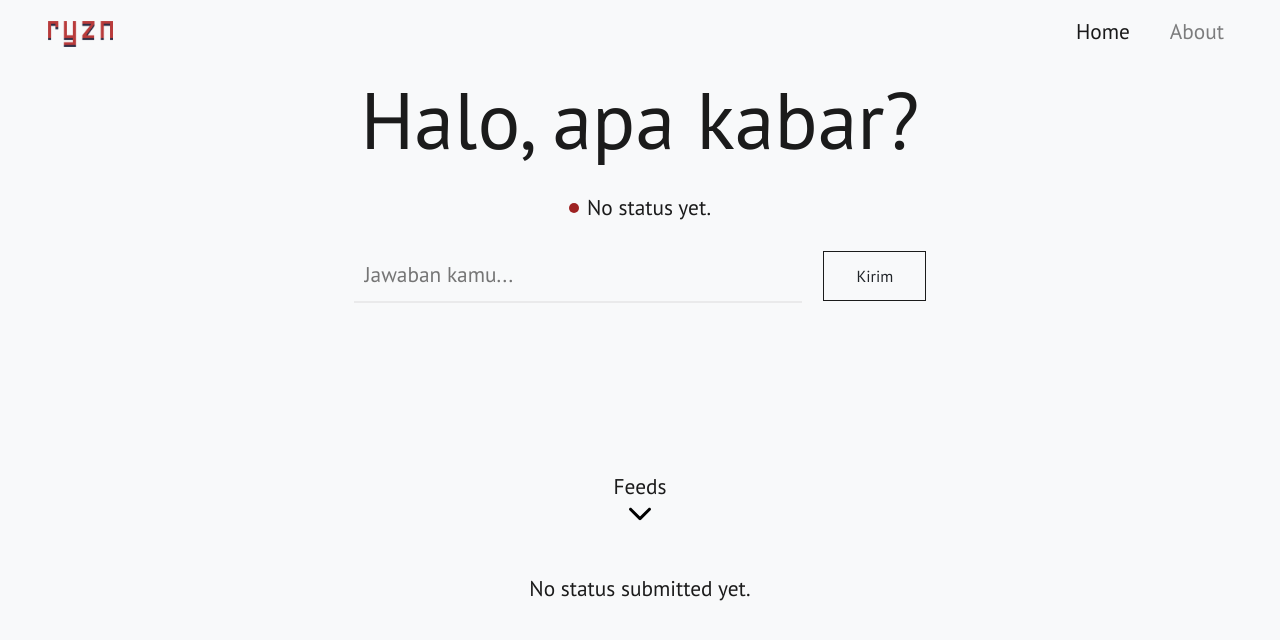
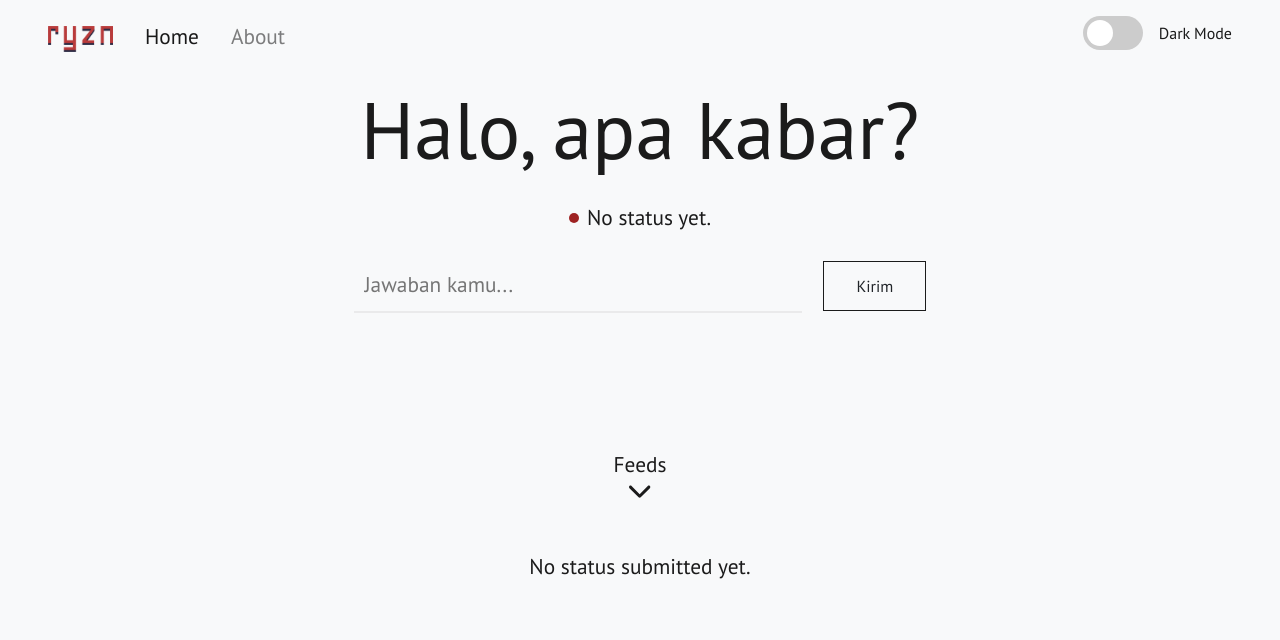
Before and after one commit to mrifqyz/django-simple-project, a Django app: page / in a window 1280 px wide. Shown: the top 640 px of the page. Run offline with Django 3.2, Linux system fonts and the light colour scheme; data that the repository does not hold is empty; some libraries are stand-ins or nearby versions.

Commit message:
add darktheme test and js static file

```diff
--- a/ededet/static/main.css
+++ b/ededet/static/main.css
@@ -1,18 +1,21 @@
-body{
+* {
+    color: #1b1b1b;
+}
+
+body {
     font-family: 'PT Sans', sans-serif;
-    color: #1b1b1b;
     font-size: 16pt;
 }
 
-.text-big{
+.text-big {
     font-size: 60pt;
 }
 
-.align-c{
+.align-c {
     text-align: center;
 }
 
-.form-style{
+.form-style {
     width: 35vw;
     padding: 8pt;
     background: none;
@@ -20,79 +23,173 @@ body{
     border-bottom: 2px solid rgba(37, 37, 37, 0.067);
 }
 
-.form-style:focus{
+.form-style:focus {
     outline: none;
     border-bottom: 2px solid rgba(37, 37, 37, 0.067);
 }
 
-.btn-border{
+.form-white {
+    border-color: #ffffff;
+}
+
+.btn-border {
     border-radius: 0;
     padding: 12px 32px;
     border: 1px solid #1b1b1b;
 }
 
-.btn-border:hover{
+.btn-border:hover {
     color: #f9f9f9;
     background-color: #1b1b1b;
     transition-property: width;
     transition-duration: 2s;
 }
 
-.img16{
-    width: 16pt;
+.btn-border-rev {
+    border-color: #f9f9f9;
+    color: #f9f9f9;
 }
 
-.img24{
+.btn-border-rev:hover {
+    background-color: #f9f9f9;
+    color: #1b1b1b;
+}
+
+.icon16 {
+    width: 16pt;
+    height: 16pt;
+    fill: #1b1b1b;
+}
+
+.icon24 {
     width: 24pt;
     height: 24pt;
+    fill: #1b1b1b;
 }
 
-.disable-margin{
+.disable-margin {
     margin: 0;
 }
 
-.circle{
+.circle {
     background-color: aqua;
     border-radius: 50%;
     height: 10px;
     width: 10px;
 }
 
-.green{
+.green {
     background-color: #4c9143;
 }
 
-.red{
+.red {
     background-color: #9e2222;
 }
 
-.flex-left{
+.fill-white {
+    fill: #f9f9f9 !important;
+}
+
+.flex-left {
     display: flex;
     justify-content: left;
     align-items: center;
     flex-direction: row;
 }
 
-.flex-center-col{
+.flex-center-col {
     display: flex;
     justify-content: center;
     flex-direction: column;
     align-items: center;
 }
 
-#brand-logo{
+#brand-logo {
     width: 65px;
 }
 
-#foto{
+#foto {
     border-radius: 50%;
     width: 250px;
 }
 
-.bold{
+.bold {
     font-weight: 700;
 }
 
-.text-24{
+.text-24 {
     font-size: 24pt;
 }
+
+.text-12 {
+    font-size: 12pt;
+}
+
+.switch {
+    position: relative;
+    display: inline-block;
+    width: 60px;
+    height: 34px;
+}
+
+.switch input {
+    opacity: 0;
+    width: 0;
+    height: 0;
+}
+
+.slider {
+    position: absolute;
+    cursor: pointer;
+    top: 0;
+    left: 0;
+    right: 0;
+    bottom: 0;
+    background-color: #ccc !important;
+    -webkit-transition: .4s;
+    transition: .4s;
+}
+
+.slider:before {
+    position: absolute;
+    content: "";
+    height: 26px;
+    width: 26px;
+    left: 4px;
+    bottom: 4px;
+    background-color: white !important;
+    -webkit-transition: .4s;
+    transition: .4s;
+}
+
+input:checked+.slider {
+    background-color: #9e2222 !important;
+}
+
+input:focus+.slider {
+    box-shadow: 0 0 1px #9e2222 !important;
+}
+
+input:checked+.slider:before {
+    -webkit-transform: translateX(26px);
+    -ms-transform: translateX(26px);
+    transform: translateX(26px);
+}
+
+.slider.round {
+    border-radius: 34px;
+}
+
+.slider.round:before {
+    border-radius: 50%;
+}
+
+.accordion {
+    cursor: pointer;
+    transition: 0.4s;
+}
+
+.panel {
+    display: none;
+    overflow: hidden;
+}
--- /dev/null
+++ b/ededet/static/main.js
@@ -0,0 +1,26 @@
+$(document).ready(function () {
+    $('input[type=checkbox]').change(function(){
+        var changeableElement = ["a", "h1", "p", "td", "th"]
+        if ($(this).is(':checked')) {
+            for(i=0;i<changeableElement.length;i++){
+                $(changeableElement[i]).addClass("text-light");
+            }
+            $('body').removeClass("bg-light").addClass("bg-dark");
+            $('.btn-border').addClass("btn-border-rev");
+            $('.form-style').addClass("border-white");
+            $('.icon16').addClass("fill-white");
+            $('.icon24').addClass("fill-white");
+        }else{
+            for(i=0;i<changeableElement.length;i++){
+                $(changeableElement[i]).removeClass("text-light");
+            }
+            $('body').removeClass("bg-dark").addClass("bg-light");
+            $('.btn-border').removeClass("btn-border-rev");
+            $('.form-style').removeClass("border-white");
+            $('.icon16').removeClass("fill-white");
+            $('.icon24').removeClass("fill-white");
+        }
+    });
+
+
+});
--- a/ededet/templates/landing.html
+++ b/ededet/templates/landing.html
@@ -15,11 +15,18 @@
         </form>
     </div>
 </div>
-<br><br>
+<br>
 <div class="feeds-scroll my-5 flex-center-col">
     <p class="disable-margin">Feeds</p>
-    <img src="{% static 'down.svg' %}" alt="" class="img16">
+    <svg class="icon16 accordion" viewBox="0 0 451.847 451.847" style="enable-background:new 0 0 451.847 451.847;">
+<g>
+	<path d="M225.923,354.706c-8.098,0-16.195-3.092-22.369-9.263L9.27,151.157c-12.359-12.359-12.359-32.397,0-44.751
+		c12.354-12.354,32.388-12.354,44.748,0l171.905,171.915l171.906-171.909c12.359-12.354,32.391-12.354,44.744,0
+		c12.365,12.354,12.365,32.392,0,44.751L248.292,345.449C242.115,351.621,234.018,354.706,225.923,354.706z"/>
+</g>
+</svg>
 </div>
+
 
 <div class="status-container mx-5 flex-center-col">
     {% if status_obj > 0 %}
@@ -45,6 +52,5 @@
     <p>No status submitted yet.</p>
     {% endif %}
 </div>
-</div>
 
 {% endblock %}
--- a/ededet/templates/template.html
+++ b/ededet/templates/template.html
@@ -11,6 +11,10 @@
   <link rel="stylesheet" href="https://stackpath.bootstrapcdn.com/bootstrap/4.3.1/css/bootstrap.min.css"
     integrity="sha384-ggOyR0iXCbMQv3Xipma34MD+dH/1fQ784/j6cY/iJTQUOhcWr7x9JvoRxT2MZw1T" crossorigin="anonymous">
   <link rel="stylesheet" href="{% static 'main.css' %}">
+  <script
+  src="https://code.jquery.com/jquery-3.4.1.slim.min.js"
+  integrity="sha256-pasqAKBDmFT4eHoN2ndd6lN370kFiGUFyTiUHWhU7k8="
+  crossorigin="anonymous"></script>
 
 </head>
 
@@ -19,18 +23,26 @@
     <a class="navbar-brand" href="/">
       <img src="{% static 'logo.png' %}" alt="" id="brand-logo">
     </a>
-        <button class="navbar-toggler" type="button" data-toggle="collapse" data-target="#navbarNav" aria-controls="navbarNav" aria-expanded="false" aria-label="Toggle navigation">
+    <button class="navbar-toggler" type="button" data-toggle="collapse" data-target="#navbarNav"
+      aria-controls="navbarNav" aria-expanded="false" aria-label="Toggle navigation">
       <span class="navbar-toggler-icon"></span>
     </button>
     <div class="collapse navbar-collapse" id="navbarNav">
-          <ul class="navbar-nav ml-auto">
-            <li class="nav-item {% if page == "home" %} active {% endif %} px-4">
+      <ul class="navbar-nav">
+        <li class="nav-item {% if page == "home" %} active {% endif %} px-2">
           <a class="nav-link" href="/">Home <span class="sr-only">(current)</span></a>
         </li>
-            <li class="nav-item {% if page == "about" %} active {% endif %}">
+        <li class="nav-item {% if page == "about" %} active {% endif %} px-2">
           <a class="nav-link" href="/about">About</a>
         </li>
       </ul>
+      <div class="flex-left py-2 ml-auto">
+        <label class="switch mr-3">
+          <input type='checkbox' id="togel">
+          <span class="slider round"></span>
+        </label>
+        <p class="mb-2 text-12">Dark Mode</p>
+      </div>
     </div>
   </nav>
 
@@ -38,6 +50,17 @@
     {% block content %}
     {% endblock %}
   </div>
+
+  <script src="{% static 'main.js' %}"></script>
+  <script src="https://code.jquery.com/jquery-3.3.1.slim.min.js"
+    integrity="sha384-q8i/X+965DzO0rT7abK41JStQIAqVgRVzpbzo5smXKp4YfRvH+8abtTE1Pi6jizo" crossorigin="anonymous">
+  </script>
+  <script src="https://cdnjs.cloudflare.com/ajax/libs/popper.js/1.14.7/umd/popper.min.js"
+    integrity="sha384-UO2eT0CpHqdSJQ6hJty5KVphtPhzWj9WO1clHTMGa3JDZwrnQq4sF86dIHNDz0W1" crossorigin="anonymous">
+  </script>
+  <script src="https://stackpath.bootstrapcdn.com/bootstrap/4.3.1/js/bootstrap.min.js"
+    integrity="sha384-JjSmVgyd0p3pXB1rRibZUAYoIIy6OrQ6VrjIEaFf/nJGzIxFDsf4x0xIM+B07jRM" crossorigin="anonymous">
+  </script>
 </body>
 
 </html>
```
Also changed, not shown: ededet/templates/about.html (+5 -5 lines), ededet/tests.py (+36 -2 lines), .gitlab-ci.yml. Lines whose indentation alone changed are shown as unchanged.
